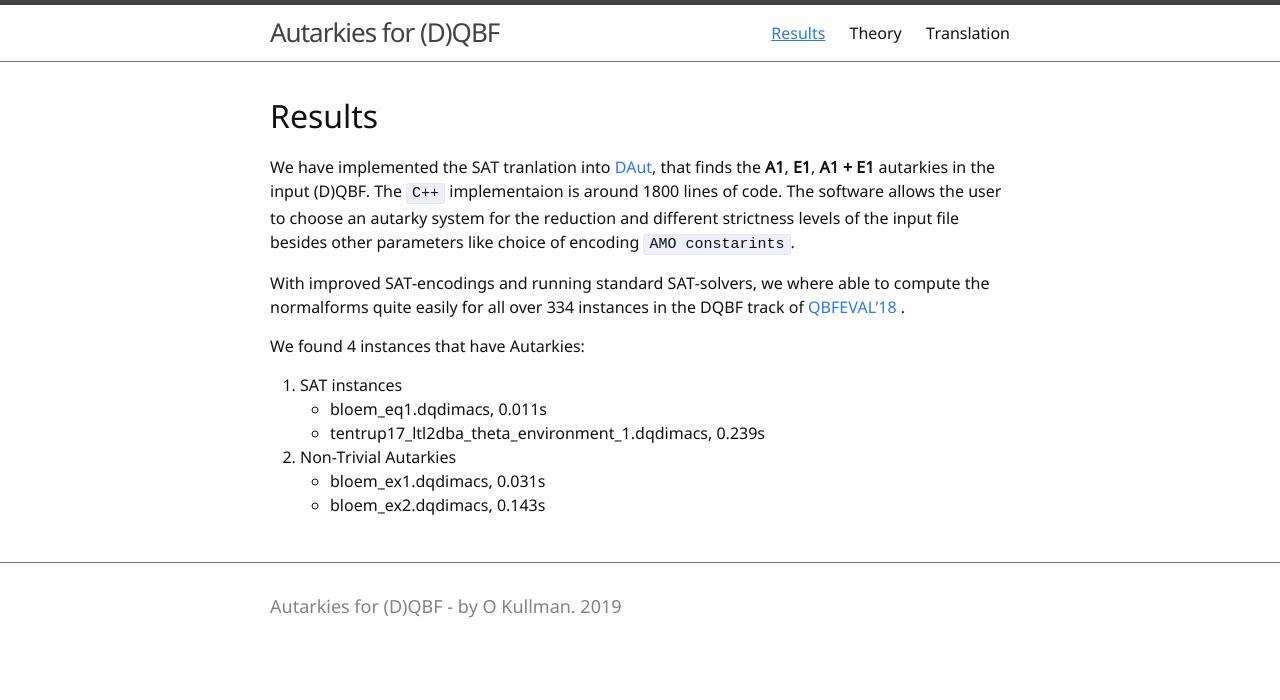
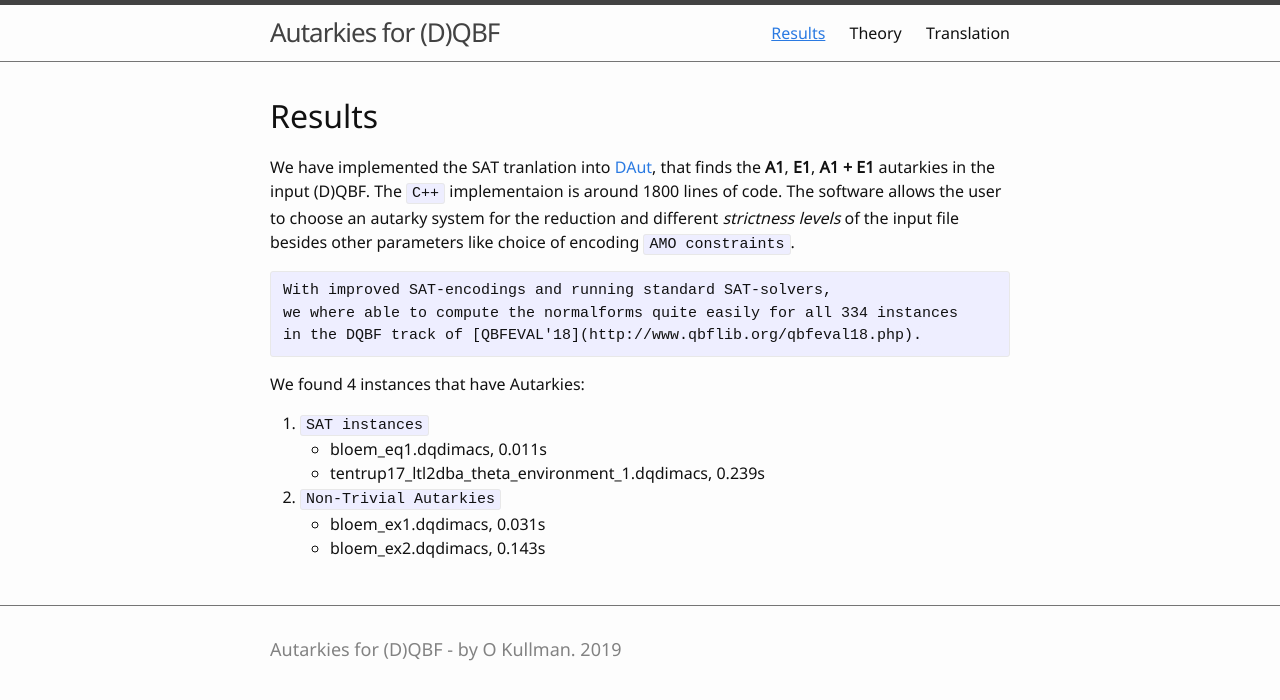
Before and after one commit to Autarkies/Autarkies.github.io, a Jekyll site: the page built from results.md, in a window 1280 px wide. Shown: the top 700 px of the page. Built offline with Jekyll 4.4.1, drawn with Linux system fonts in a browser that asks for light colours.

Commit message:
minor result update

````diff
--- a/results.md
+++ b/results.md
@@ -5,18 +5,21 @@ nav: true
 
 # Results
 We have implemented the SAT tranlation into [DAut](https://github.com/arey0pushpa/dcnf-autarky), that finds the **A1**, **E1**, **A1 + E1** autarkies in the input (D)QBF. The `C++` implementaion is around 1800 lines of code.
-The software allows the user to choose an autarky system for the reduction and different strictness levels of the input file besides other parameters like choice of encoding `AMO constarints`.
+The software allows the user to choose an autarky system for the reduction and different *strictness levels* of the input file besides other parameters like choice of encoding `AMO constraints`.
 
-With improved SAT-encodings and running standard SAT-solvers, we where able to compute the normalforms quite easily for all over 334 instances in the DQBF track of [QBFEVAL'18](http://www.qbflib.org/qbfeval18.php)
-.
+```
+With improved SAT-encodings and running standard SAT-solvers,
+we where able to compute the normalforms quite easily for all 334 instances
+in the DQBF track of [QBFEVAL'18](http://www.qbflib.org/qbfeval18.php).
+```
 
 We found 4 instances that have Autarkies:
 
-1. SAT instances
+1. ``SAT instances``
   - bloem\_eq1.dqdimacs, 0.011s
   - tentrup17\_ltl2dba\_theta\_environment\_1.dqdimacs, 0.239s
 
 
-2. Non-Trivial Autarkies
+2. ``Non-Trivial Autarkies``
   - bloem\_ex1.dqdimacs, 0.031s
   - bloem\_ex2.dqdimacs, 0.143s
````
